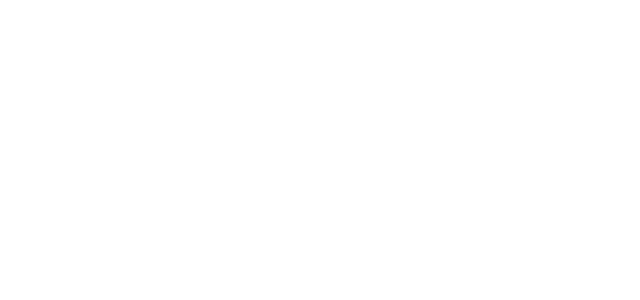
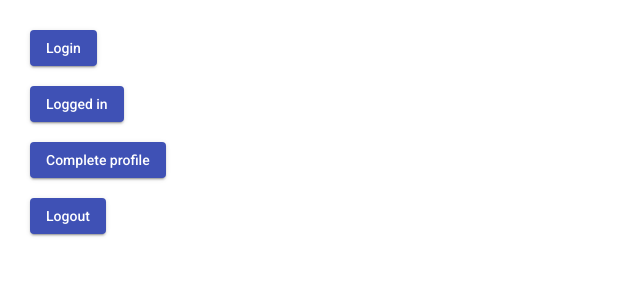
Before and after one commit to och-karr/auth_flow, an Angular app: page / in a window 1280 px wide. Shown: the top 300 px of the page, without its empty margins (0-640 px from the left). Built offline with nearby package versions, Linux system fonts and the light colour scheme.

Commit message:
feat: add home component

```diff
--- a/src/app/app-routing.module.ts
+++ b/src/app/app-routing.module.ts
@@ -3,17 +3,20 @@
 import { LoginComponent } from './components/login/login.component';
 import { LoggedInComponent } from './components/logged-in/logged-in.component';
 import { CompleteProfileComponent } from './components/complete-profile/complete-profile.component';
+import { HomeComponent } from './components/home/home.component';
 import { UserServiceModule } from './services/user.service-module';
 import { LoginComponentModule } from './components/login/login.component-module';
 import { LoggedInComponentModule } from './components/logged-in/logged-in.component-module';
 import { CompleteProfileComponentModule } from './components/complete-profile/complete-profile.component-module';
+import { HomeComponentModule } from './components/home/home.component-module';
 
 @NgModule({
   imports: [RouterModule.forRoot([
     { path: 'login', component: LoginComponent },
     { path: 'logged-in', component: LoggedInComponent },
-    { path: 'complete-profile', component: CompleteProfileComponent }
-  ]), UserServiceModule, LoginComponentModule, LoggedInComponentModule, CompleteProfileComponentModule],
+    { path: 'complete-profile', component: CompleteProfileComponent },
+    { path: '', component: HomeComponent }
+  ]), UserServiceModule, LoginComponentModule, LoggedInComponentModule, CompleteProfileComponentModule, HomeComponentModule],
   exports: [RouterModule]
 })
 export class AppRoutingModule {
--- /dev/null
+++ b/src/app/components/home/home.component-module.ts
@@ -0,0 +1,16 @@
+import { NgModule } from '@angular/core';
+import { HomeComponent } from './home.component';
+import {MatButtonModule} from "@angular/material/button";
+import {RouterLink} from "@angular/router";
+
+@NgModule({
+  imports: [
+    RouterLink,
+    MatButtonModule
+  ],
+  declarations: [HomeComponent],
+  providers: [],
+  exports: [HomeComponent]
+})
+export class HomeComponentModule {
+}
--- /dev/null
+++ b/src/app/components/home/home.component.html
@@ -0,0 +1,14 @@
+<div class="home-buttons-container">
+  <div class="home-button">
+    <button type="button" mat-raised-button color="primary" [routerLink]="'/login'">Login</button>
+  </div>
+  <div class="home-button">
+    <button type="button" mat-raised-button color="primary" [routerLink]="'/logged-in'">Logged in</button>
+  </div>
+  <div class="home-button">
+    <button type="button" mat-raised-button color="primary" [routerLink]="'/complete-profile'">Complete profile</button>
+  </div>
+  <div class="home-button">
+    <button type="button" mat-raised-button color="primary" (click)="logoutUser()">Logout</button>
+  </div>
+</div>
--- /dev/null
+++ b/src/app/components/home/home.component.scss
@@ -0,0 +1,7 @@
+.home-buttons-container {
+  padding: 20px;
+}
+
+.home-button {
+  padding: 10px;
+}
--- /dev/null
+++ b/src/app/components/home/home.component.ts
@@ -0,0 +1,16 @@
+import { ChangeDetectionStrategy, Component, ViewEncapsulation } from '@angular/core';
+
+@Component({
+  selector: 'app-home',
+  styleUrls: ['./home.component.scss'],
+  templateUrl: './home.component.html',
+  encapsulation: ViewEncapsulation.Emulated,
+  changeDetection: ChangeDetectionStrategy.OnPush
+})
+export class HomeComponent {
+
+  logoutUser() {
+    localStorage.removeItem('accessToken');
+    window.location.reload();
+  }
+}
```
